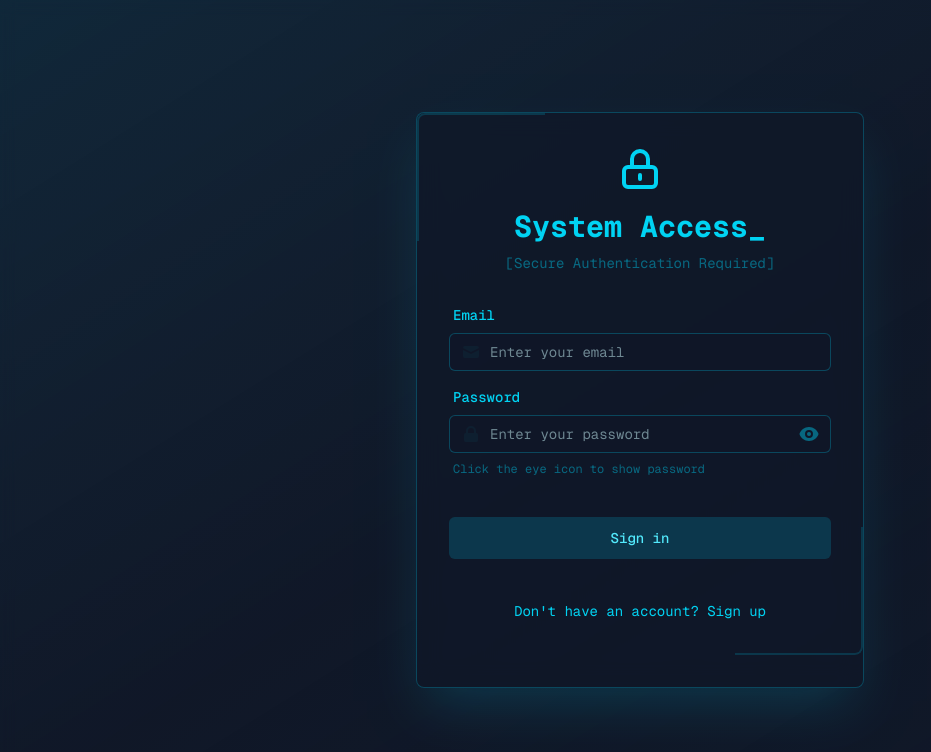
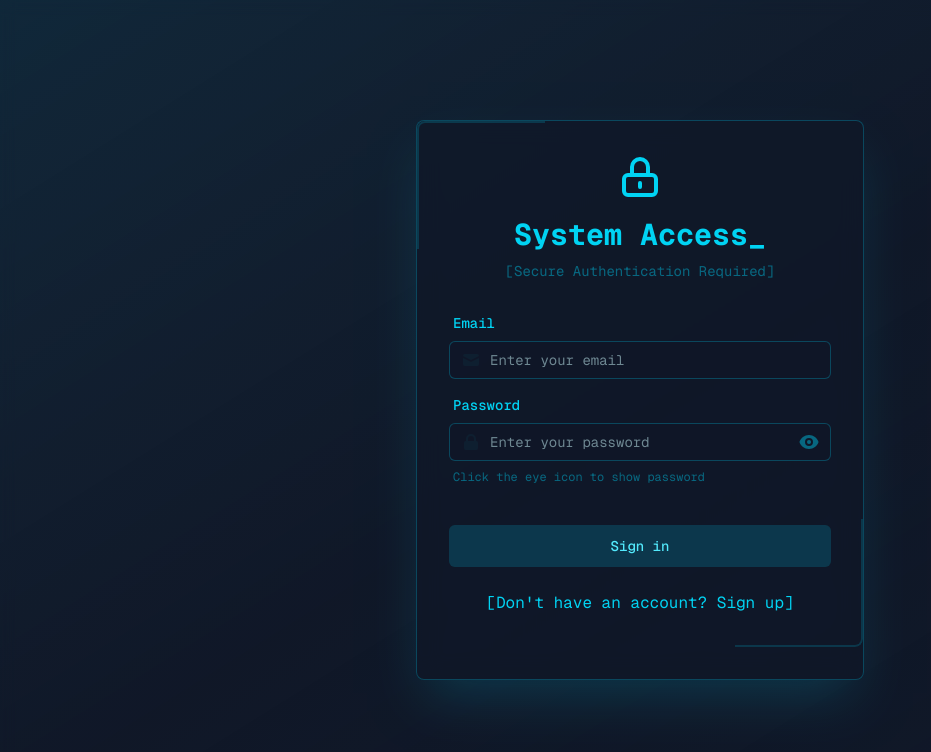
Before and after one commit to dyilooo/ATRA-Platform, a Next.js app: page /auth/signin in a window 1280 px wide. Shown: the top 752 px of the page, without its empty margins (0-931 px from the left). Built offline with nearby package versions, Linux system fonts and the light colour scheme.

Commit message:
enhanced

```diff
--- a/src/app/auth/signin/page.jsx
+++ b/src/app/auth/signin/page.jsx
@@ -247,12 +247,12 @@ export default function SignIn() {
           </div>
 
           {/* Sign Up Link */}
-          <div className="text-center pt-4">
+          <div className="text-center">
             <Link
               href="/auth/signup"
-              className="font-mono text-cyan-400 hover:text-cyan-300 text-sm transition-colors duration-200 hover:underline"
+              className="font-mono text-cyan-400 hover:text-cyan-300 transition-colors duration-200 hover:underline"
             >
-              Don't have an account? Sign up
+              [Don't have an account? Sign up]
             </Link>
           </div>
         </form>
```
